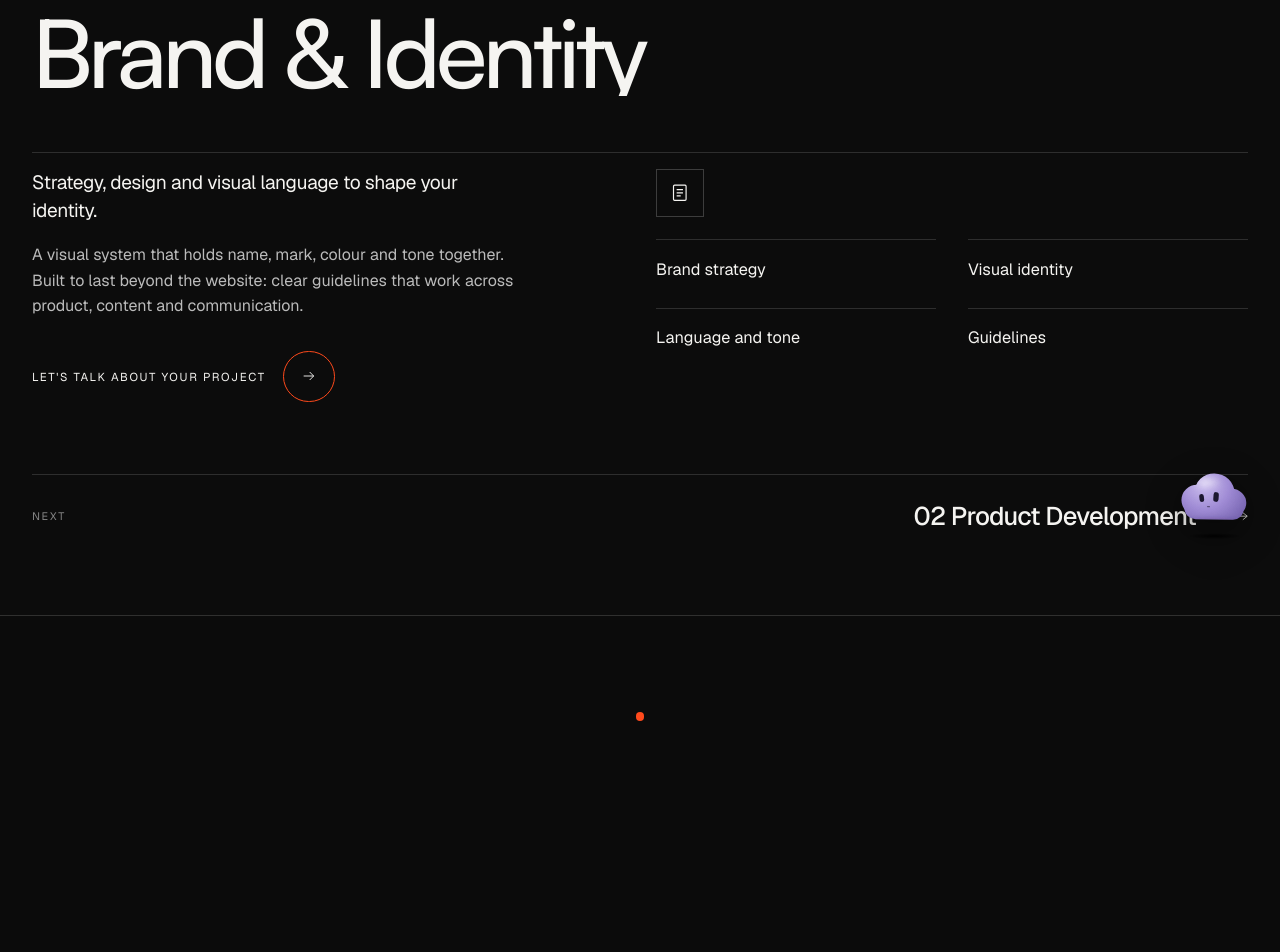
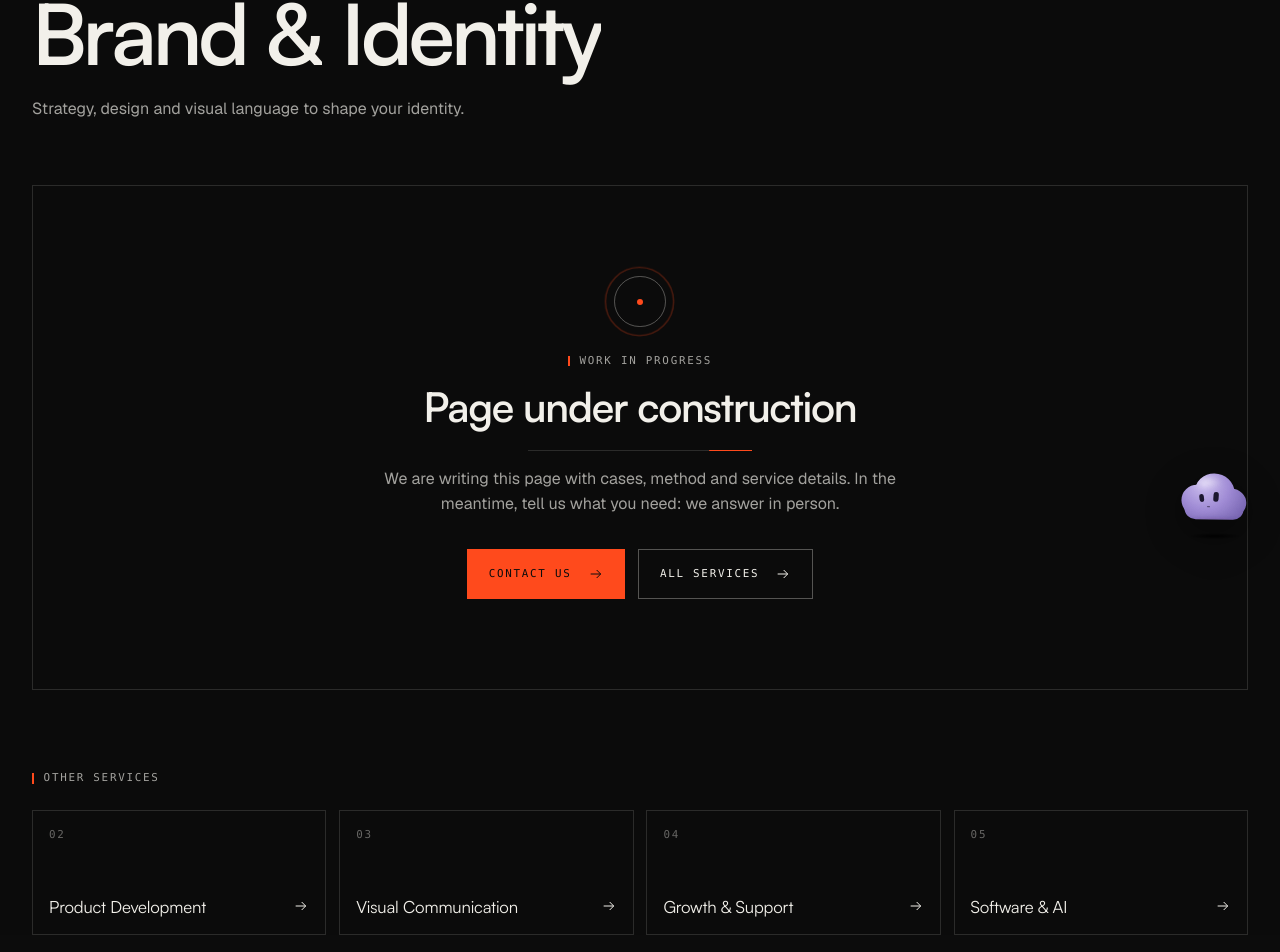
Before and after one commit to MichelBranche/ctrl, a Next.js app: page /en/services/brand-identity in a window 1280 px wide. Shown: the part 232-1184 px from the top of the page. Built offline with nearby package versions, Linux system fonts and the light colour scheme.

Commit message:
Services: detail pages become noindex work-in-progress state (Projects empty-state pattern), IT+EN

```diff
--- a/components/pages/service-page.tsx
+++ b/components/pages/service-page.tsx
@@ -1,63 +1,95 @@
-import { CtaLink } from "@/components/cta-link";
 import type { Metadata } from "next";
 import Link from "next/link";
 import { notFound } from "next/navigation";
-import { ArrowIcon, ServiceIcon } from "@/components/icons";
 import { SiteFooter } from "@/components/site-footer";
 import { SiteHeader } from "@/components/site-header";
-import { CONTACT_EMAIL, getService, services } from "@/lib/content";
+import { PArrow } from "@/components/projects/arrow";
+import { ProjectsMotion } from "@/components/projects/projects-motion";
+import { getService, services } from "@/lib/content";
 import { dict, localize, type Locale } from "@/lib/i18n";
+import "@/components/projects/projects.css";
+import "./service-wip.css";
+
+/* Service detail pages are a work-in-progress state for now, in the same visual language as the empty
+ * Projects category pages. The long copy (summary, points) stays in lib/content.ts for when they return. */
 
 export function serviceMetadata(slug: string, lang: Locale): Metadata {
   const service = getService(slug);
   if (!service) return { title: dict[lang].services.fallback };
-  return { title: service.title[lang], description: service.text[lang] };
+  const path = `/services/${service.slug}`;
+  return {
+    title: service.title[lang],
+    description: service.text[lang],
+    alternates: { canonical: localize(path, lang), languages: { it: path, en: `/en${path}` } },
+    robots: { index: false, follow: true },
+  };
 }
 
 export function ServiceView({ slug, lang }: { slug: string; lang: Locale }) {
   const service = getService(slug);
   if (!service) notFound();
-  const t = dict[lang];
-
-  const index = services.findIndex((item) => item.slug === service.slug);
-  const next = services[(index + 1) % services.length];
+  const t = dict[lang].services;
+  const others = services.filter((item) => item.slug !== service.slug);
 
   return (
     <>
       <SiteHeader />
-      <main className="subpage service-page">
-        <Link href={localize("/services", lang)} className="text-link case-back">
-          <ArrowIcon />
-          {t.services.back}
-        </Link>
-        <p className="kicker">{service.index}</p>
-        <h1>{service.title[lang]}</h1>
-        <div className="service-page-grid">
-          <div>
-            <p className="service-page-lead">{service.text[lang]}</p>
-            <p>{service.summary[lang]}</p>
-            <CtaLink href={`mailto:${CONTACT_EMAIL}`} className="service-page-cta">
-              {t.cta}
-            </CtaLink>
+      <main className="p-root sw-root" data-motion-root>
+        <section className="p-hero sw-hero">
+          <div className="p-hero-copy">
+            <Link href={localize("/services", lang)} className="p-back p-mono" data-p-fade>
+              <PArrow className="p-arrow p-arrow-back" />
+              {t.back}
+            </Link>
+            <p className="p-tag p-mono sw-index" data-p-fade>{service.index}</p>
+            <h1 className="p-title p-title-cat" data-p-split>
+              {service.title[lang]}
+            </h1>
+            <p className="p-lead" data-p-fade>{service.text[lang]}</p>
           </div>
-          <div>
-            <div className="service-page-mark" aria-hidden="true">
-              <ServiceIcon name={service.icon} />
+        </section>
+
+        <section className="p-works" aria-labelledby="sw-wip-title">
+          <div className="p-empty sw-empty" data-p-fade-scroll>
+            <span className="p-empty-mark" aria-hidden="true">
+              <i />
+            </span>
+            <p className="p-kicker p-mono">{t.wipKicker}</p>
+            <h2 className="p-empty-title" id="sw-wip-title">{t.wipTitle}</h2>
+            <span className="sw-progress" aria-hidden="true">
+              <i />
+            </span>
+            <p className="p-empty-text">{t.wipText}</p>
+            <div className="sw-actions">
+              <Link href={localize("/contact", lang)} className="p-btn p-btn-fill" data-magnetic>
+                <span className="p-mono">{t.wipContact}</span>
+                <PArrow />
+              </Link>
+              <Link href={localize("/services", lang)} className="p-btn">
+                <span className="p-mono">{t.back}</span>
+                <PArrow />
+              </Link>
             </div>
-            <ul className="service-points">
-              {service.points[lang].map((point) => (
-                <li key={point}>{point}</li>
-              ))}
-            </ul>
           </div>
-        </div>
-        <Link href={localize(`/services/${next.slug}`, lang)} className="service-next">
-          <span>{t.services.next}</span>
-          <strong>
-            {next.index} {next.title[lang]}
-            <ArrowIcon />
-          </strong>
-        </Link>
+        </section>
+
+        <section className="p-others" aria-labelledby="sw-others-title">
+          <h2 className="p-kicker p-mono" id="sw-others-title" data-p-fade-scroll>{t.wipOthers}</h2>
+          <ul className="p-others-grid sw-others">
+            {others.map((item) => (
+              <li key={item.slug}>
+                <Link href={localize(`/services/${item.slug}`, lang)} className="p-other sw-other" data-p-card>
+                  <span className="p-mono sw-other-index">{item.index}</span>
+                  <span className="p-other-label sw-other-label">
+                    {item.title[lang]}
+                    <PArrow className="p-arrow p-card-arrow" />
+                  </span>
+                </Link>
+              </li>
+            ))}
+          </ul>
+        </section>
+        <ProjectsMotion />
       </main>
       <SiteFooter />
     </>
--- /dev/null
+++ b/components/pages/service-wip.css
@@ -0,0 +1,37 @@
+/* Service pages, work-in-progress state. Builds on projects.css (p-*) so it reads as the same family. */
+.sw-hero { min-height: auto; padding-bottom: clamp(2.5rem, 5vw, 4rem); }
+.sw-hero::after { display: none; }
+.sw-index { color: var(--p-accent); }
+.sw-empty { margin-bottom: 0; }
+.sw-progress {
+  position: relative;
+  display: block;
+  width: min(14rem, 60%);
+  height: 1px;
+  margin-top: 1.4rem;
+  overflow: hidden;
+  background: var(--p-rule);
+}
+.sw-progress i {
+  position: absolute;
+  inset: 0 auto 0 0;
+  width: 35%;
+  background: var(--p-accent);
+  animation: sw-scan 2.4s var(--p-ease) infinite;
+}
+@keyframes sw-scan {
+  0% { transform: translateX(-100%); }
+  100% { transform: translateX(290%); }
+}
+.sw-actions { display: flex; flex-wrap: wrap; justify-content: center; gap: 0.8rem; }
+.sw-others { grid-template-columns: repeat(4, minmax(0, 1fr)); margin-bottom: clamp(4rem, 8vw, 7rem); }
+.sw-other { display: grid; gap: 2.2rem; padding-top: 1rem; }
+.sw-other-index { padding: 0 1rem; color: var(--p-faint); transition: color 0.35s ease; }
+.sw-other-label { font-family: var(--p-display-face); font-size: 1.05rem; letter-spacing: -0.01em; }
+.sw-other:hover .sw-other-index { color: var(--p-accent); }
+.sw-other:hover .p-card-arrow { transform: translateX(6px); color: var(--p-accent); }
+@media (max-width: 900px) { .sw-others { grid-template-columns: repeat(2, minmax(0, 1fr)); } }
+@media (max-width: 480px) { .sw-others { grid-template-columns: minmax(0, 1fr); } }
+@media (prefers-reduced-motion: reduce) {
+  .sw-progress i { animation: none; transform: none; width: 35%; }
+}
--- a/lib/i18n.ts
+++ b/lib/i18n.ts
@@ -71,7 +71,16 @@ export const dict = {
       closeCta: "Scrivici una email",
       location: "Aosta, Valle d'Aosta",
     },
-    services: { back: "Tutti i servizi", next: "Prossimo", fallback: "Servizi" },
+    services: {
+      back: "Tutti i servizi",
+      next: "Prossimo",
+      fallback: "Servizi",
+      wipKicker: "Work in progress",
+      wipTitle: "Pagina in costruzione",
+      wipText: "Stiamo scrivendo questa pagina con casi, metodo e dettagli del servizio. Nel frattempo raccontaci cosa ti serve: rispondiamo noi, di persona.",
+      wipContact: "Contattaci",
+      wipOthers: "Altri servizi",
+    },
     team: {
       description: "Le persone di CTRL®: design, sviluppo frontend, AI e sviluppo full stack.",
       tag: "Team",
@@ -131,7 +140,16 @@ export const dict = {
       closeCta: "Send us an email",
       location: "Aosta, Valle d'Aosta",
     },
-    services: { back: "All services", next: "Next", fallback: "Services" },
+    services: {
+      back: "All services",
+      next: "Next",
+      fallback: "Services",
+      wipKicker: "Work in progress",
+      wipTitle: "Page under construction",
+      wipText: "We are writing this page with cases, method and service details. In the meantime, tell us what you need: we answer in person.",
+      wipContact: "Contact us",
+      wipOthers: "Other services",
+    },
     team: {
       description: "The people behind CTRL®: design, frontend development, AI and full-stack development.",
       tag: "Team",
```
